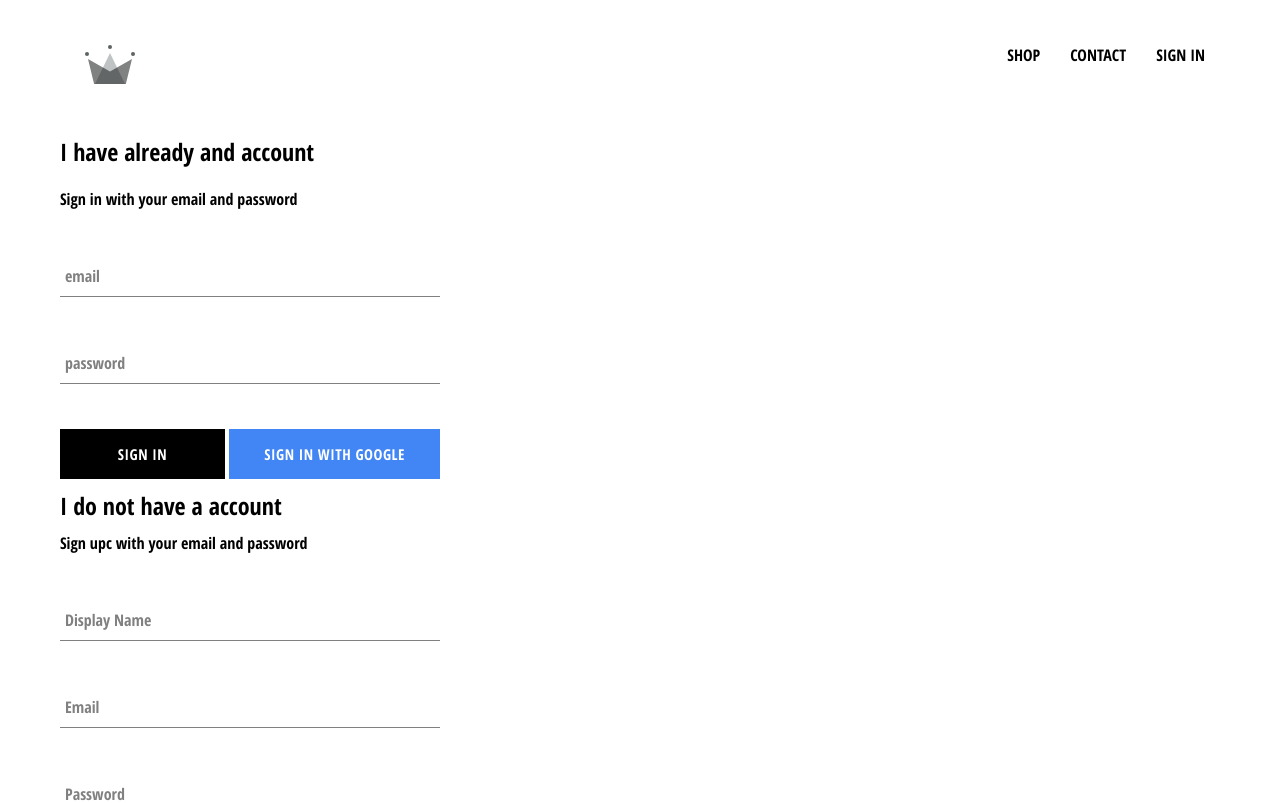
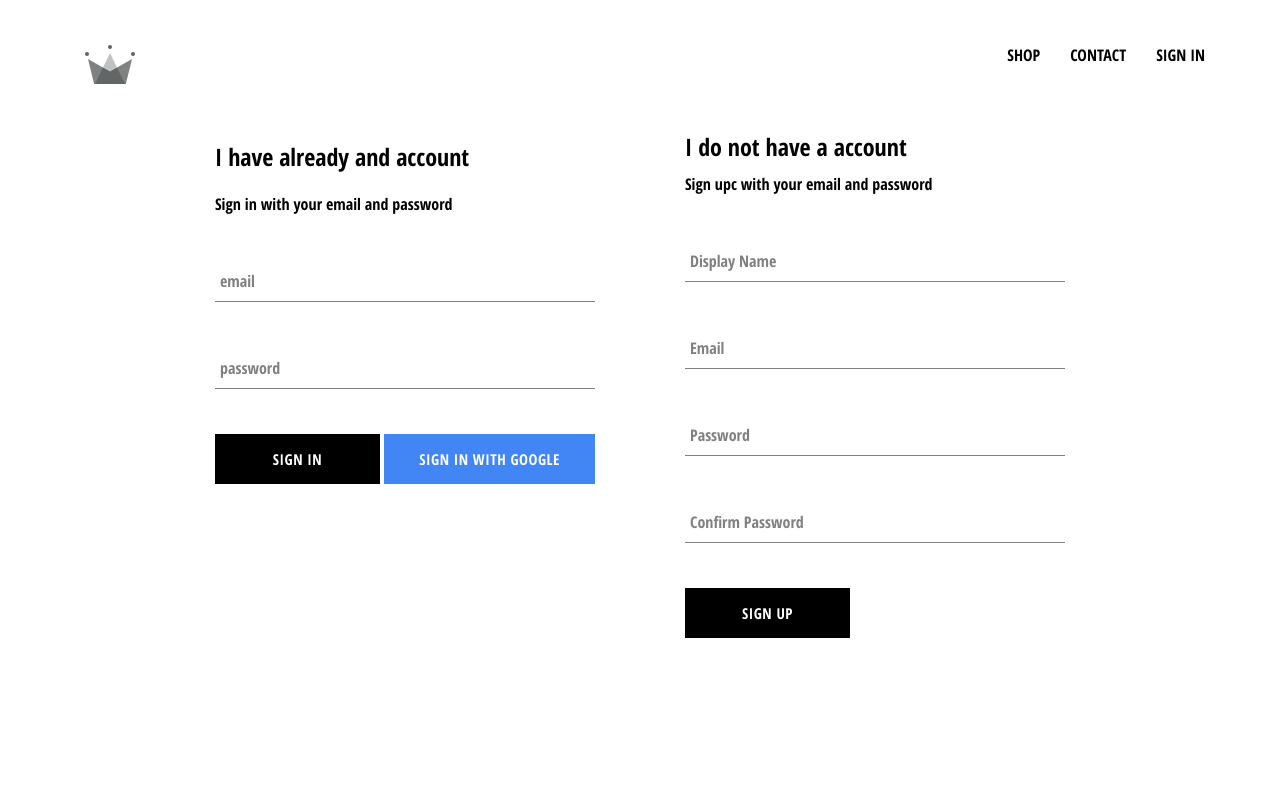
Before and after one commit to Pablofmv/last, a React (Create React App) app: page /crwn-clothing/signin in a window 1280 px wide. Shown: the top 803 px of the page. Built offline with nearby package versions, Linux system fonts and the light colour scheme; no server answers.

Commit message:
sign up fixed

```diff
--- a/src/pages/sign-in-and-sign-up/sign-in-and-sign-up.styles.scss
+++ b/src/pages/sign-in-and-sign-up/sign-in-and-sign-up.styles.scss
@@ -1,4 +1,4 @@
-.sing-in-sing-up {
+.sign-in-and-sign-up {
     width: 850px;
     display: flex;
     justify-content: space-between;
```
